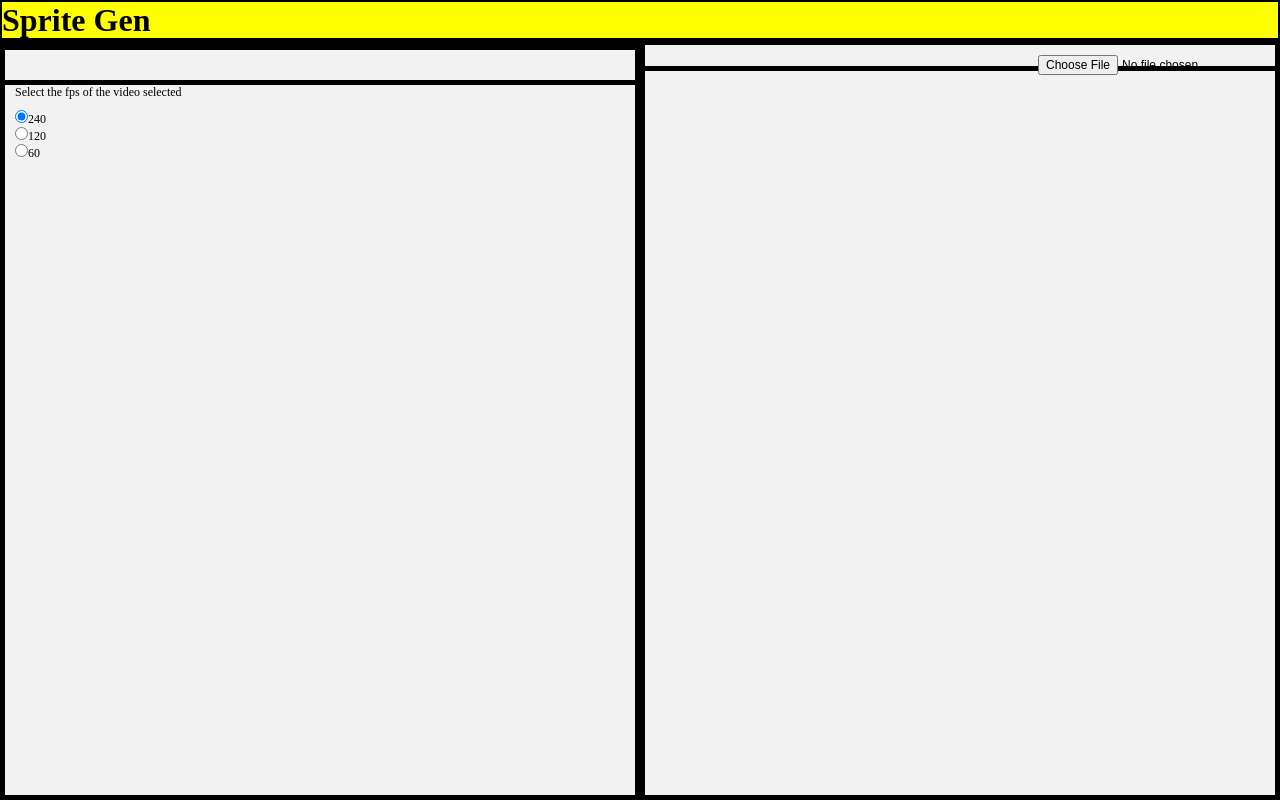
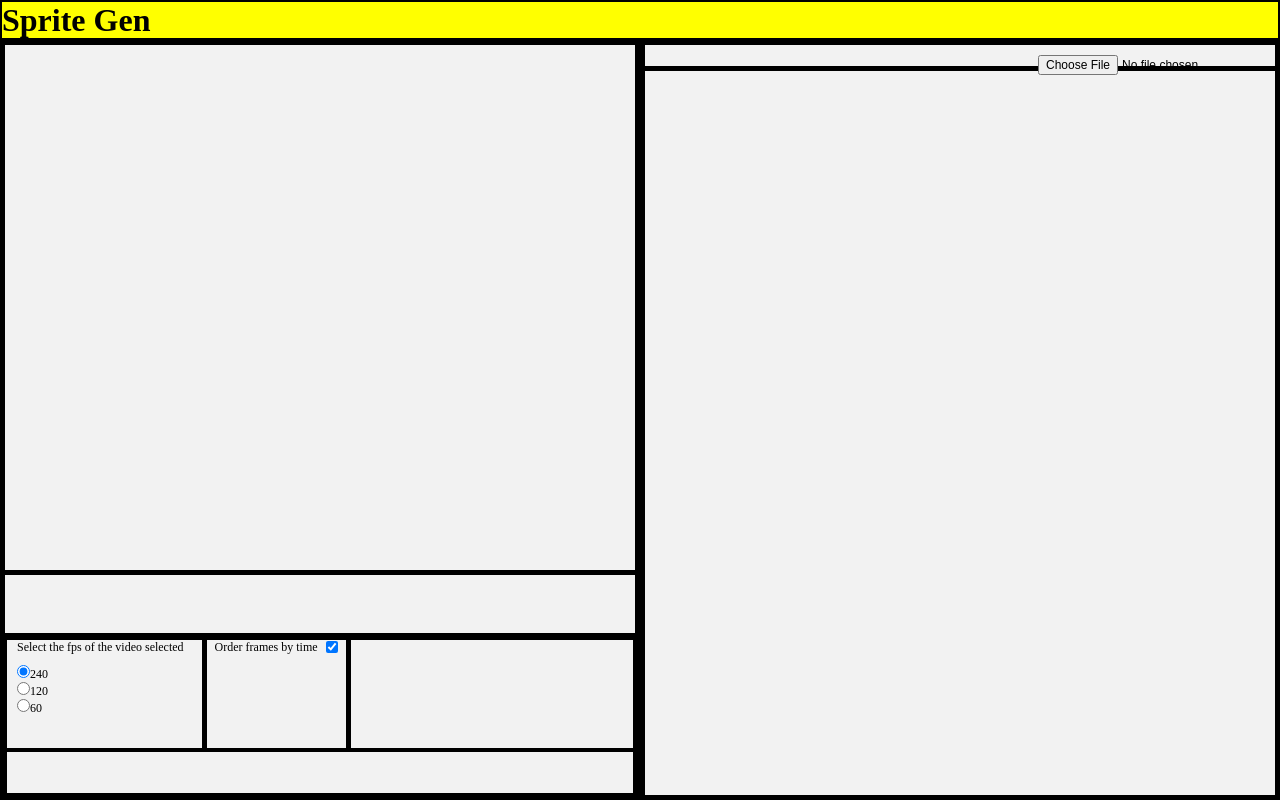
Before and after one commit to Jake-Noth/SpriteSheetGenerator, a React (Vite) app: page / in a window 1280 px wide. Built offline with nearby package versions, Linux system fonts and the light colour scheme.

Commit message:
feature: order frames by time

```diff
--- a/src/App.jsx
+++ b/src/App.jsx
@@ -8,6 +8,7 @@ import KeyFrameButton from './components/KeyFrameButton';
 import FPSButtons from './components/FPSButtons';
 import SelectedFrames from './components/SelectedFrames';
 import useResizeHandler from './hooks/ScreenChange';
+import SortFrameByTime from './components/FrameSortButton';
 
 function App() {
   const { videoElement, frames } = useContext(VideoContext);
@@ -19,24 +20,33 @@ function App() {
 
       <div id="canvas-and-frames">
         <div id='canvas-section-and-modifiers'>
+
           <div id='canvas-section'>
             {videoElement && <Canvas/>}
           </div>
-          <div id='modifiers'>
+
+          <div id='modifiers-container'>
             <div id='slider-and-frame-button-container'>
+              <div id='slider-container'>
+                {videoElement && <Slider/>}
+              </div>
 
-                <div id='slider-container'>
-                  {videoElement && <Slider/>}
-                </div>
+              <div id='frame-button-container'>
+                {videoElement && <KeyFrameButton/>}
+              </div>
+            </div>
 
-                <div id='frame-button-container'>
-                {videoElement && <KeyFrameButton/>}
-                </div>
+            <div id='modifier-buttons-container'>
+              <FPSButtons/>
+              <SortFrameByTime/>
+            </div>
+
+            <div id='submit-button-container'>
 
             </div>
-            <div id='modifier-buttons'>
-              <FPSButtons/>
-            </div>
+
+
+
           </div>
         </div>
 
--- /dev/null
+++ b/src/components/FrameSortButton.jsx
@@ -0,0 +1,17 @@
+import { useContext } from "react";
+import { VideoContext } from "../context/Contex";
+
+export default function SortFrameByTime() {
+    const { setOrderByTime, orderByTime } = useContext(VideoContext);
+
+    const flipState = () => setOrderByTime(!orderByTime);
+
+    return (
+        <div id='order-frame-container'>
+            <label id='order-frame-label'>
+                Order frames by time
+                <input id='order-frame-input' type="checkbox" checked={orderByTime} onChange={flipState} />
+            </label>
+        </div>
+    );
+}
--- a/src/components/KeyFrameButton.jsx
+++ b/src/components/KeyFrameButton.jsx
@@ -2,7 +2,7 @@ import { useContext } from "react";
 import { VideoContext } from "../context/Contex";
 
 export default function KeyFrameButton() {
-    const { videoElement, sliderNum, setFrames, numFrames, frames } = useContext(VideoContext);
+    const { videoElement, sliderNum, setFrames, numFrames, frames, orderByTime } = useContext(VideoContext);
 
     const selectFrame = () => {
         const durationPerFrame = videoElement.duration / numFrames;
@@ -13,7 +13,6 @@ export default function KeyFrameButton() {
         if (!frameExists) {
             setFrames(prevFrames => {
                 const updatedFrames = [...prevFrames, { frameFloat, value: null }];
-                updatedFrames.sort((a, b) => a.frameFloat - b.frameFloat);
                 return updatedFrames;
             });
         }
--- a/src/components/SelectedFrames.jsx
+++ b/src/components/SelectedFrames.jsx
@@ -3,12 +3,13 @@ import { VideoContext } from "../context/Contex";
 import { debounce } from "lodash";
 
 export default function SelectedFrames() {
-    const { frames, setFrames, framesVideoElement, canvasHeight, canvasWidth } = useContext(VideoContext);
+    const { frames, setFrames, framesVideoElement, canvasHeight, canvasWidth, orderByTime } = useContext(VideoContext);
     const canvasRefs = useRef([]);
     const [loadedFrames, setLoadedFrames] = useState([]); // Track which frames are loaded
 
-    const drawFrame = async (index) => {
-        const canvas = canvasRefs.current[index];
+    const drawFrame = async (index, canvasIndex) => {
+        console.log(index)
+        const canvas = canvasRefs.current[canvasIndex];
         if (canvas) {
             const ctx = canvas.getContext('2d');
 
@@ -63,14 +64,25 @@ export default function SelectedFrames() {
     });
 
     const debouncedDrawFrames = debounce(() => {
+
+        const newFrames = [...frames]
+        newFrames.sort((a, b) => a.frameFloat - b.frameFloat);
+
+
         canvasRefs.current.forEach((_, index) => {
-            drawFrame(index);
+
+            if(!orderByTime){
+                drawFrame(index, index);
+            }else{
+                const key = newFrames[index].frameFloat
+                drawFrame(frames.findIndex(frame => frame.frameFloat === key), index)
+            }
         });
     }, 200);
 
     useEffect(() => {
         debouncedDrawFrames();
-    }, [frames, framesVideoElement, canvasHeight, canvasWidth]);
+    }, [frames, framesVideoElement, canvasHeight, canvasWidth, orderByTime]);
 
     return (
         <div id='frames-container'>
--- a/src/context/Contex.jsx
+++ b/src/context/Contex.jsx
@@ -15,6 +15,7 @@ const VideoProvider = ({ children }) => {
   const ctxRef = useRef(null);
   const [canvasHeight, setCanvasHeight] = useState(null)
   const [canvasWidth, setCanvasWidth] = useState(null)
+  const [orderByTime, setOrderByTime] = useState(true)
 
   const value = {
     videoElement,
@@ -36,7 +37,9 @@ const VideoProvider = ({ children }) => {
     setCanvasHeight,
     setCanvasWidth,
     canvasHeight,
-    canvasWidth
+    canvasWidth,
+    orderByTime,
+    setOrderByTime
   };
 
   return (
--- a/src/index.css
+++ b/src/index.css
@@ -38,11 +38,20 @@ html, body {
 #canvas-section {
   display: flex;
   justify-content: center;
+  height: 70%
+
+}
+
+#modifiers-container {
+  display: flex;
+  flex-direction: column;
+  height: 30%
 }
 
 #slider-and-frame-button-container {
   padding: 15px;
   width: 100%;
+  height: 30%;
   display: flex;
   flex-direction: row;
   border-bottom: 5px solid black;
@@ -89,8 +98,11 @@ html, body {
   font-size: .75vw;
 }
 
-#modifier-buttons {
-
+#modifier-buttons-container {
+  display: flex;
+  flex-direction: row;
+  border: 2px solid black;
+  height: 50%;
 }
 
 #fps-buttons {
@@ -101,6 +113,32 @@ html, body {
 
 #fps-buttons legend {
   font-size: 1.5vh; /* Increase size of the legend text */
+}
+
+#order-frame-container {
+  margin-left: 1vh;
+  padding-left: 1vh;
+  padding-right: 1vh;
+  height:100%;
+  border-left: 5px solid black;
+  border-right: 5px solid black;
+}
+
+#order-frame-label {
+  font-size: 1.5vh;
+  display: flex;
+  align-items: center;
+}
+
+#order-frame-input {
+    width: 1.5vh; /* Adjust width */
+    height: 1.5vh; /* Adjust height */
+    margin-left: 8px;
+}
+
+#submit-button-container {
+  height: 20%;
+  border: 2px solid black;
 }
 
 #frames-and-upload-section {
```
